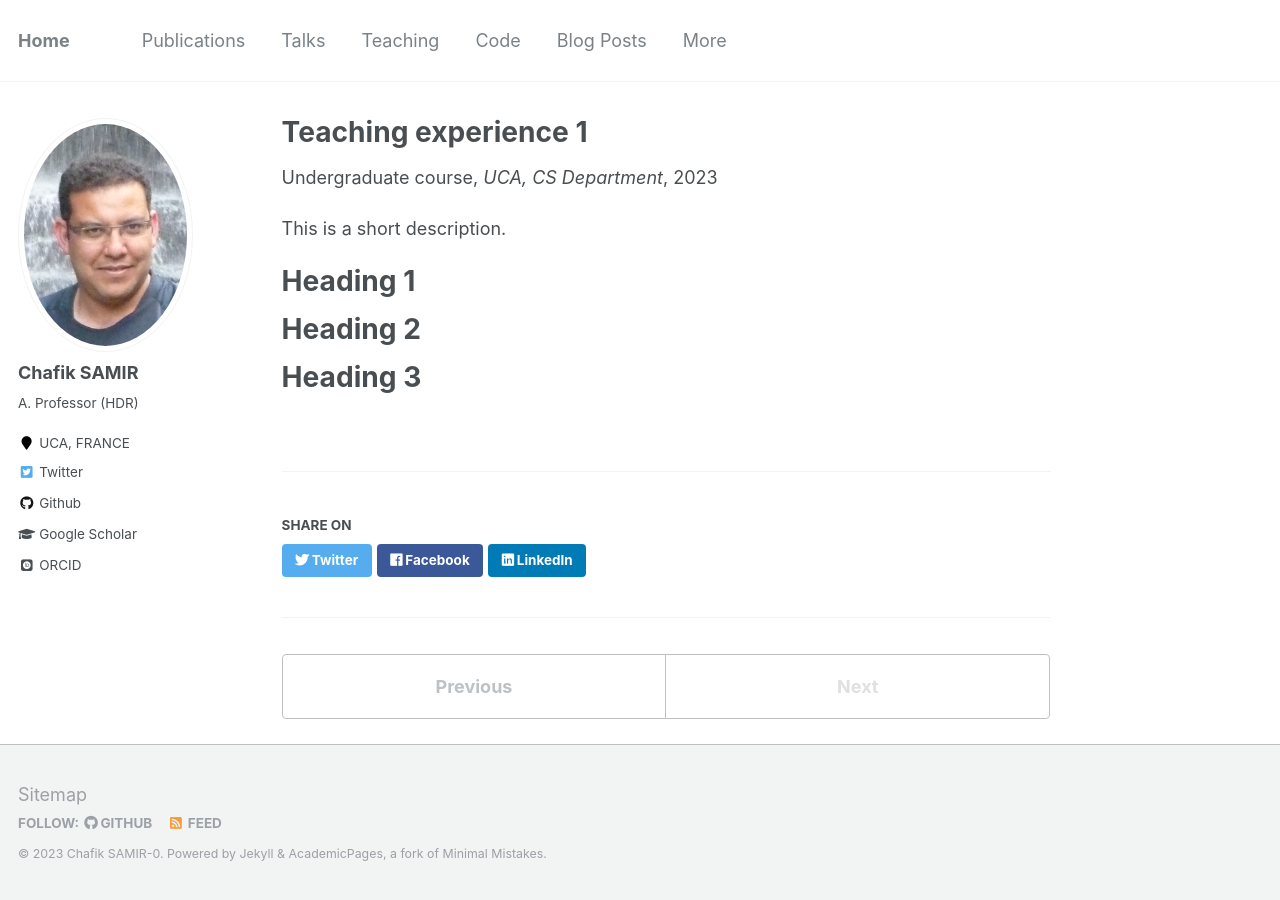
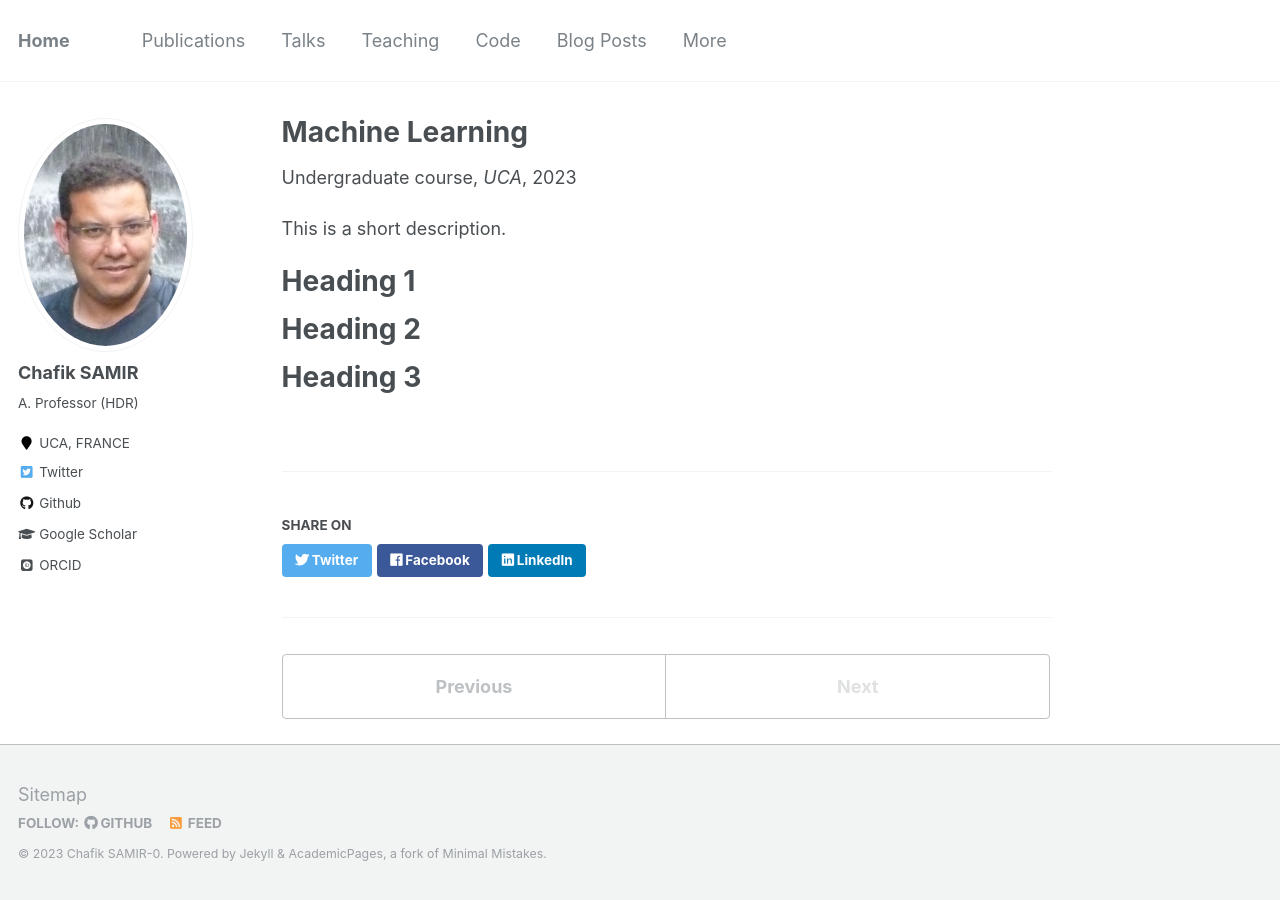
Before and after one commit to Chsamir/chsamir.github.io, a Jekyll site: the page built from _teaching/2014-spring-teaching-1.md, in a window 1280 px wide. Built offline with Jekyll 4.4.1, drawn with Linux system fonts in a browser that asks for light colours; some web fonts are replaced.

Commit message:
Update 2014-spring-teaching-1.md

```diff
--- a/_teaching/2014-spring-teaching-1.md
+++ b/_teaching/2014-spring-teaching-1.md
@@ -1,11 +1,11 @@
 ---
-title: "Teaching experience 1"
+title: "Machine Learning"
 collection: teaching
 type: "Undergraduate course"
 permalink: /teaching/2014-spring-teaching-1
-venue: "UCA, CS Department"
-date: 2023-01-01
-location: "City, Country"
+venue: "UCA"
+date: 2023-09-01
+location: "France"
 ---
 
 This is a short description.
```
